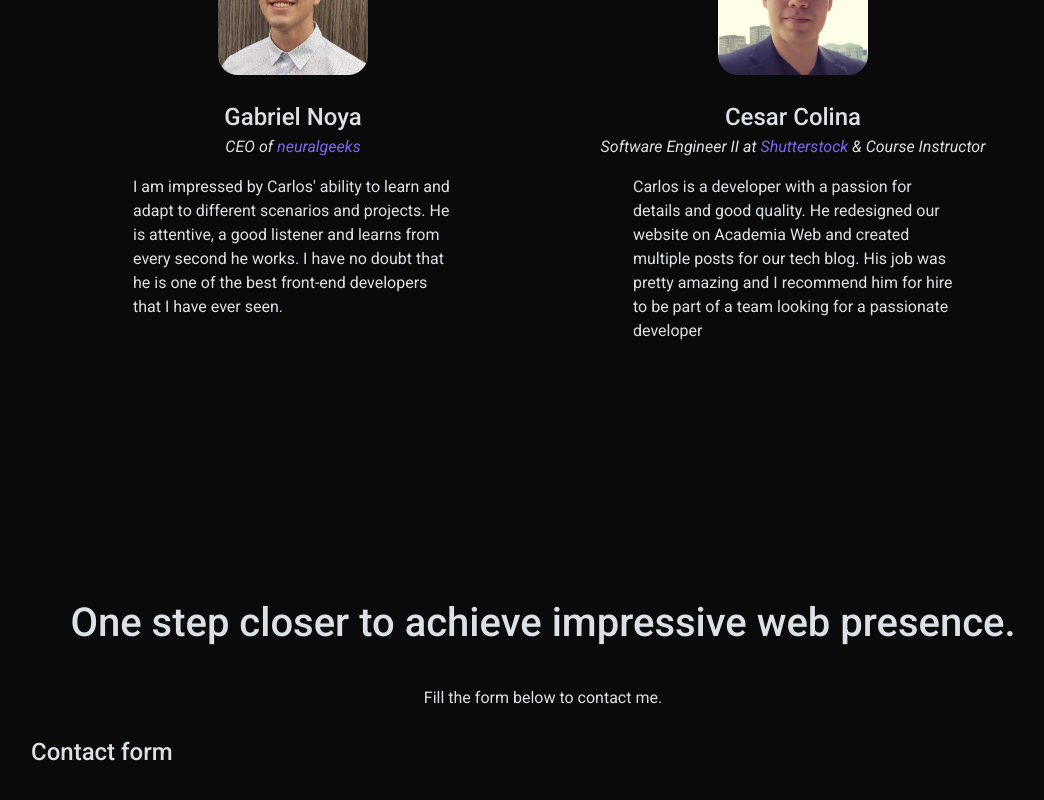
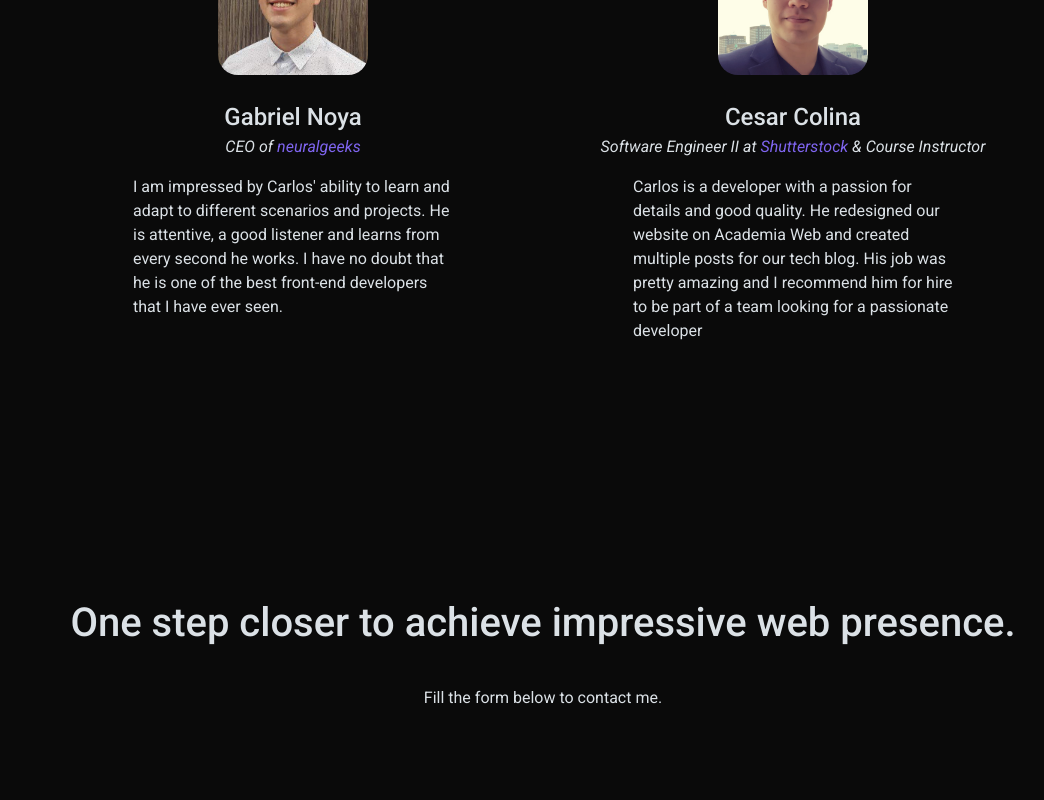
Before and after one commit to carlosreyesweb/carlosreyesweb.com, a React (Vite) app: page / in a window 1280 px wide. Shown: the part 3413-4213 px from the top of the page, without its empty margins (97-1141 px from the left). Built offline with nearby package versions, Linux system fonts and the light colour scheme.

Commit message:
backup commit

```diff
--- a/src/components/contact/contact.component.tsx
+++ b/src/components/contact/contact.component.tsx
@@ -8,11 +8,11 @@ export default function Contact(props: ContactProps) {
         One step closer to achieve impressive web presence.
       </h2>
       <p className={styles.content}>Fill the form below to contact me.</p>
-      <section className={styles.formContainer}>
+      {/* <section className={styles.formContainer}>
         <form className={styles.form}>
           <h3 className={styles.formTitle}>Contact form</h3>
         </form>
-      </section>
+      </section> */}
     </section>
   )
 }
```
Also changed, not shown: src/assets/me.jpg.
